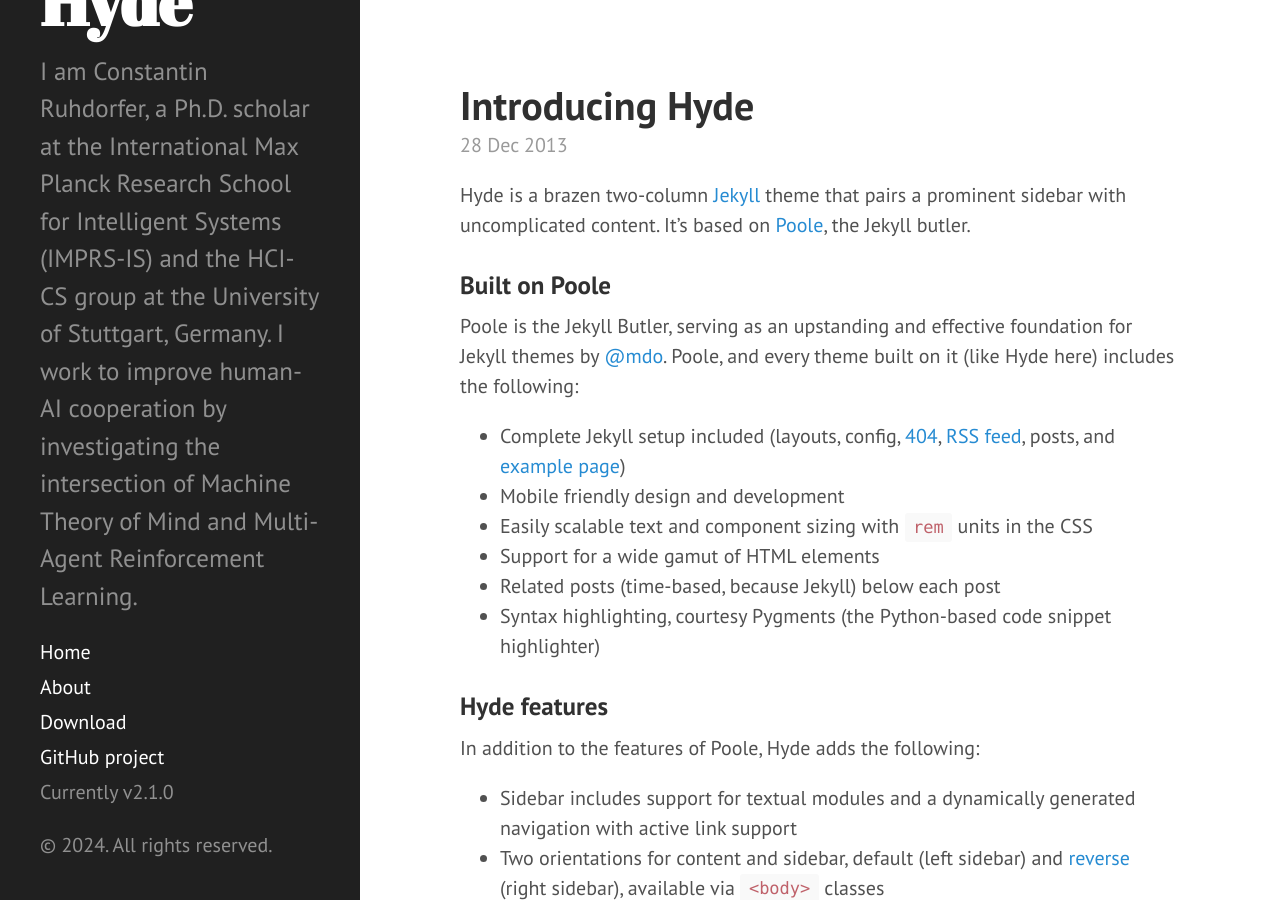
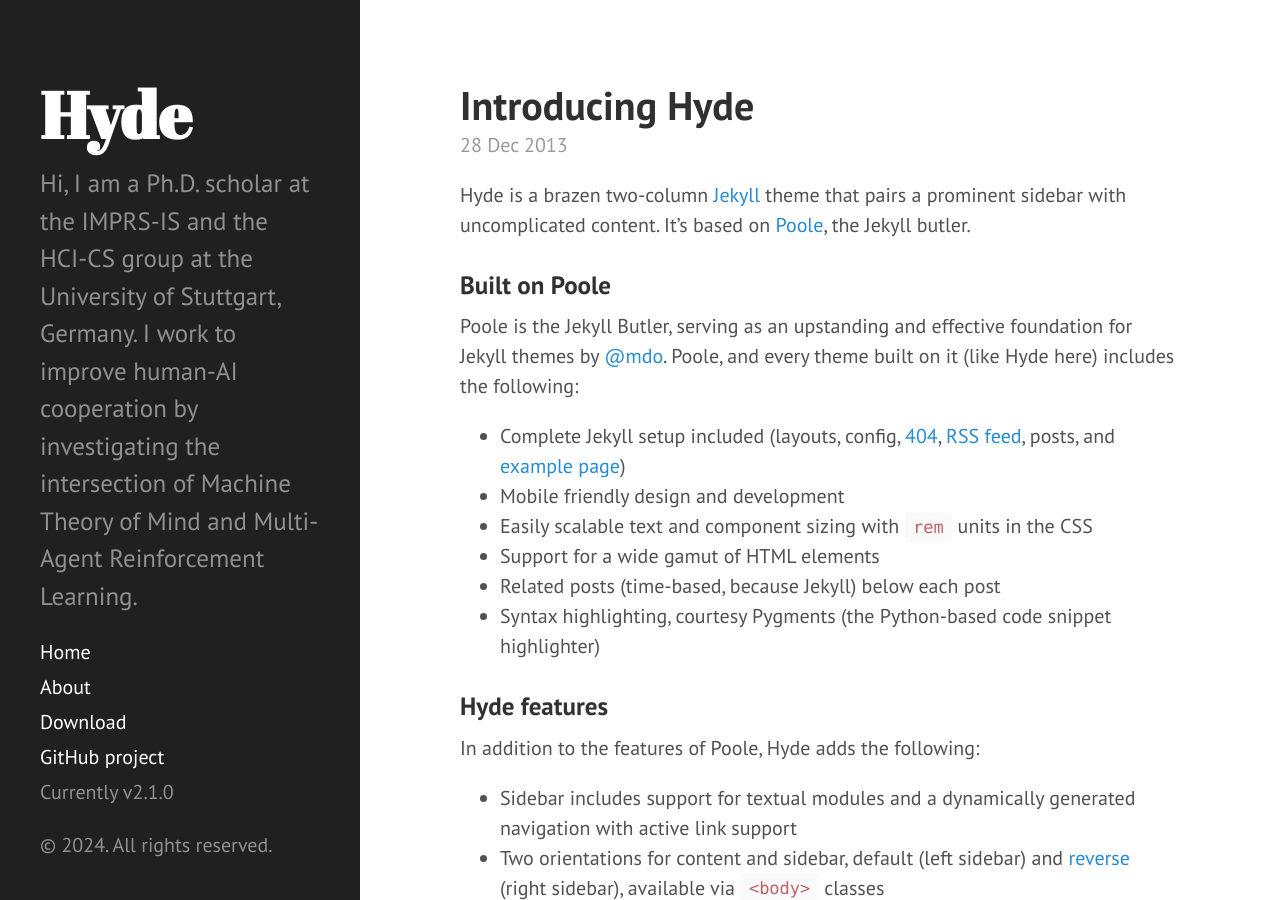
Before and after one commit to ConstantinRuhdorfer/constantinruhdorfer.github.io, a Jekyll site: the page built from index.html, in a window 1280 px wide and 900 px high. Built offline with Jekyll 4.4.1, drawn with Linux system fonts in a browser that asks for light colours; the list of posts is cut into pages by our own code.

Commit message:
Page fixed

```diff
--- a/_config.yml
+++ b/_config.yml
@@ -9,7 +9,7 @@
 # Setup
 title:            Hyde
 tagline:          'A Jekyll theme'
-description:      'I am Constantin Ruhdorfer, a Ph.D. scholar at the International Max Planck Research School for Intelligent Systems (IMPRS-IS) and the HCI-CS group at the University of Stuttgart, Germany. I work to improve human-AI cooperation by investigating the intersection of Machine Theory of Mind and Multi-Agent Reinforcement Learning.'
+description:      'Hi, I am a Ph.D. scholar at the IMPRS-IS and the HCI-CS group at the University of Stuttgart, Germany. I work to improve human-AI cooperation by investigating the intersection of Machine Theory of Mind and Multi-Agent Reinforcement Learning.'
 url:              https://constantinruhdorfer.github.io/
 baseurl:          /
 
--- a/_includes/head.html
+++ b/_includes/head.html
@@ -15,14 +15,14 @@
   </title>
 
   <!-- CSS -->
-  <link rel="stylesheet" href="{{ site.baseurl }}public/css/poole.css">
-  <link rel="stylesheet" href="{{ site.baseurl }}public/css/syntax.css">
-  <link rel="stylesheet" href="{{ site.baseurl }}public/css/hyde.css">
+  <link rel="stylesheet" href="{{ '/' | relative_url }}public/css/poole.css">
+  <link rel="stylesheet" href="{{ '/' | relative_url }}public/css/syntax.css">
+  <link rel="stylesheet" href="{{ '/' | relative_url }}public/css/hyde.css">
   <link rel="stylesheet" href="http://fonts.googleapis.com/css?family=PT+Sans:400,400italic,700|Abril+Fatface">
 
   <!-- Icons -->
-  <link rel="apple-touch-icon-precomposed" sizes="144x144" href="{{ site.baseurl }}public/apple-touch-icon-144-precomposed.png">
-                                 <link rel="shortcut icon" href="{{ site.baseurl }}public/favicon.ico">
+  <link rel="apple-touch-icon-precomposed" sizes="144x144" href="{{ '/' | relative_url }}public/apple-touch-icon-144-precomposed.png">
+                                 <link rel="shortcut icon" href="{{ '/' | relative_url }}public/favicon.ico">
 
   <!-- RSS -->
   <link rel="alternate" type="application/rss+xml" title="RSS" href="/atom.xml">
--- a/_includes/sidebar.html
+++ b/_includes/sidebar.html
@@ -2,7 +2,7 @@
   <div class="container sidebar-sticky">
     <div class="sidebar-about">
       <h1>
-        <a href="{{ site.baseurl }}">
+        <a href="{{ '/' | relative_url }}">
           {{ site.title }}
         </a>
       </h1>
@@ -10,7 +10,7 @@
     </div>
 
     <nav class="sidebar-nav">
-      <a class="sidebar-nav-item{% if page.url == site.baseurl %} active{% endif %}" href="{{ site.baseurl }}">Home</a>
+      <a class="sidebar-nav-item{% if page.url == site.baseurl %} active{% endif %}" href="{{ '/' | relative_url }}">Home</a>
 
       {% comment %}
         The code below dynamically generates a sidebar nav of pages with
```
Also changed, not shown: 1 other file.
